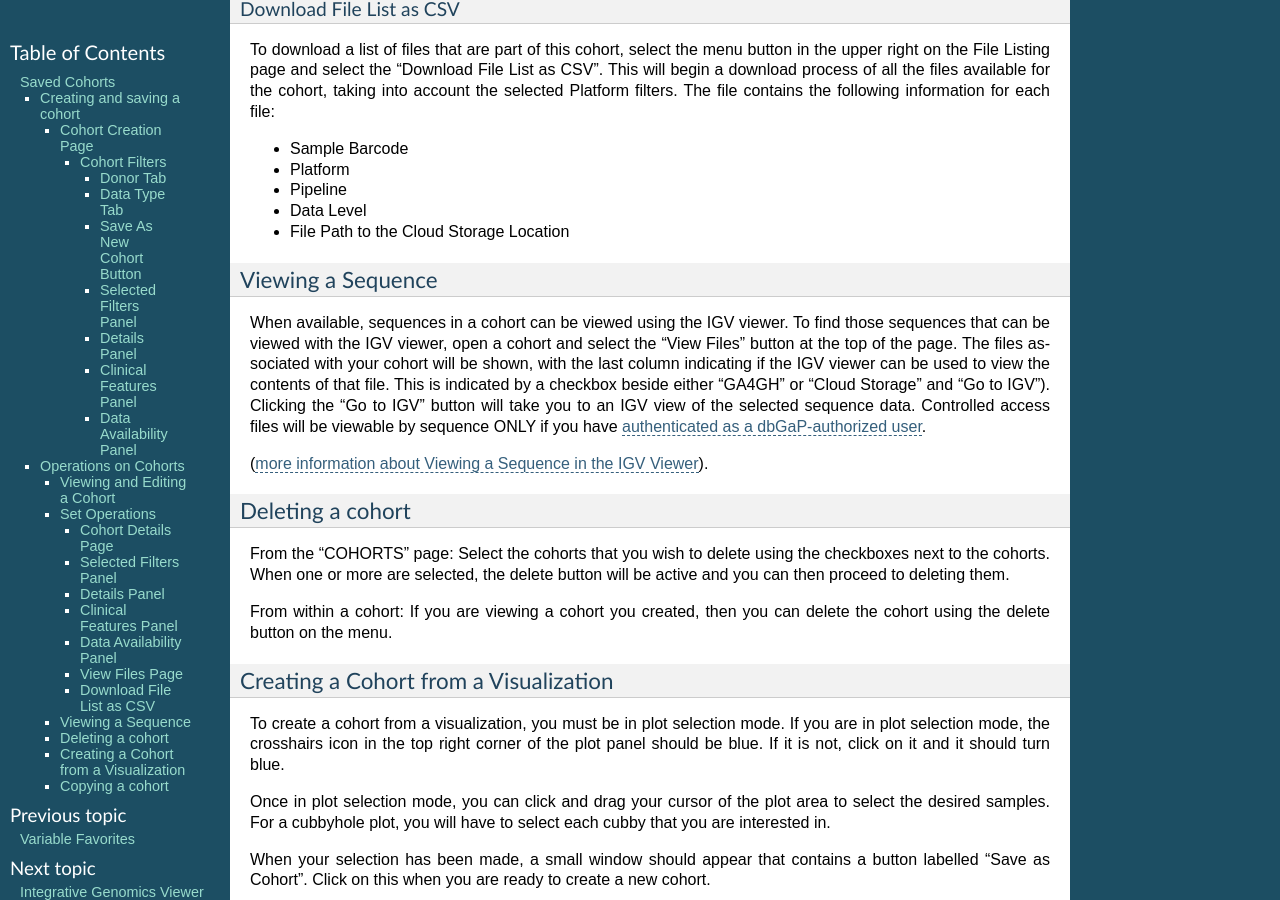
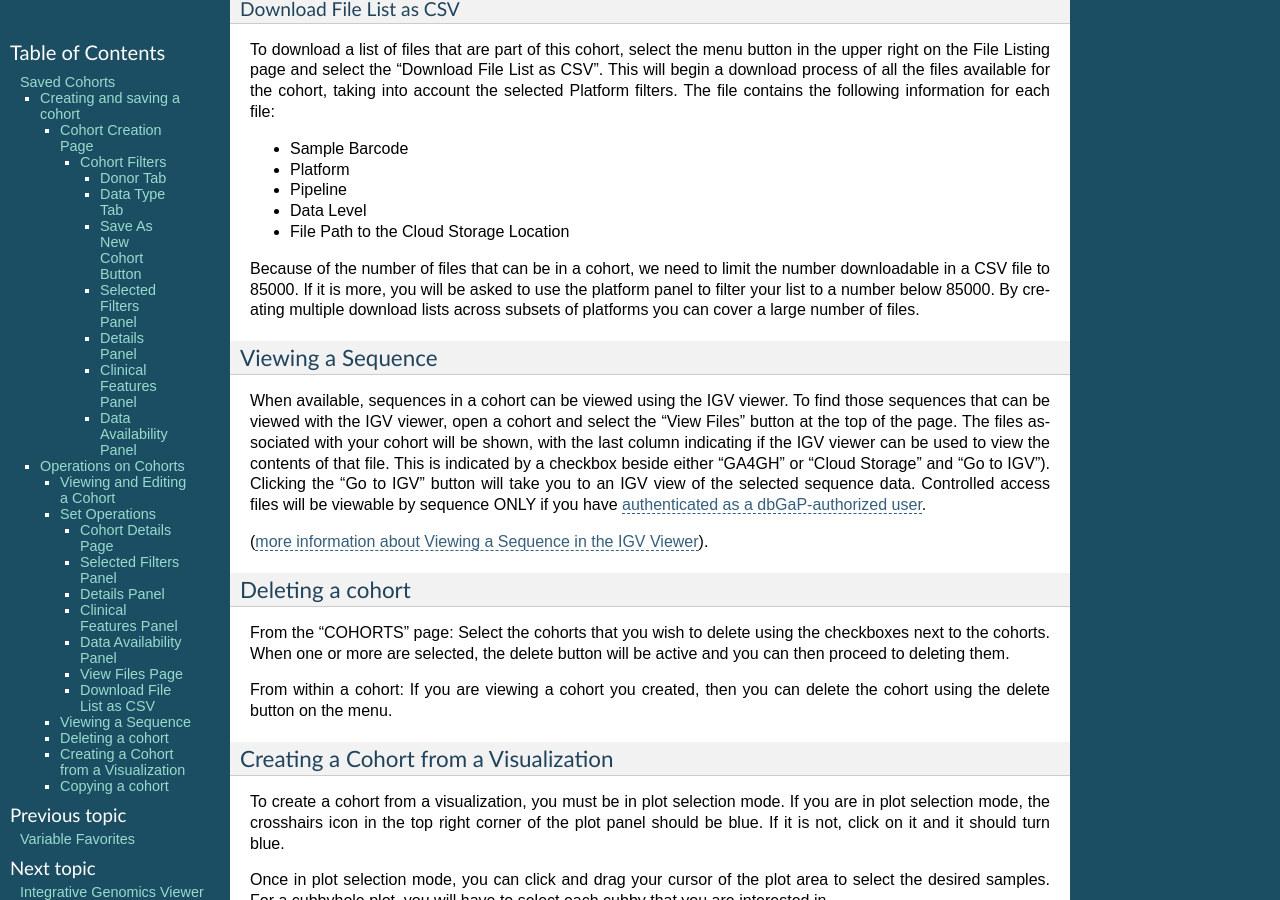
Before and after one commit to isb-cgc/readthedocs, a Sphinx documentation site: the page built from docs/source/sections/webapp/Saved-Cohorts.rst, in a window 1280 px wide and 900 px high, scrolled down 5282 px. Built offline with Sphinx 7.4.7, drawn with Linux system fonts in a browser that asks for light colours.

Commit message:
Update Saved-Cohorts.rst

```diff
--- a/docs/source/sections/webapp/Saved-Cohorts.rst
+++ b/docs/source/sections/webapp/Saved-Cohorts.rst
@@ -238,6 +238,8 @@ contains the following information for each file:
 * Data Level
 * File Path to the Cloud Storage Location
 
+Because of the number of files that can be in a cohort, we need to limit the number downloadable in a CSV file to 85000.  If it is more, you will be asked to use the platform panel to filter your list to a number below 85000.  By creating multiple download lists across subsets of platforms you can cover a large number of files.
+
 Viewing a Sequence
 ==================
 
```
